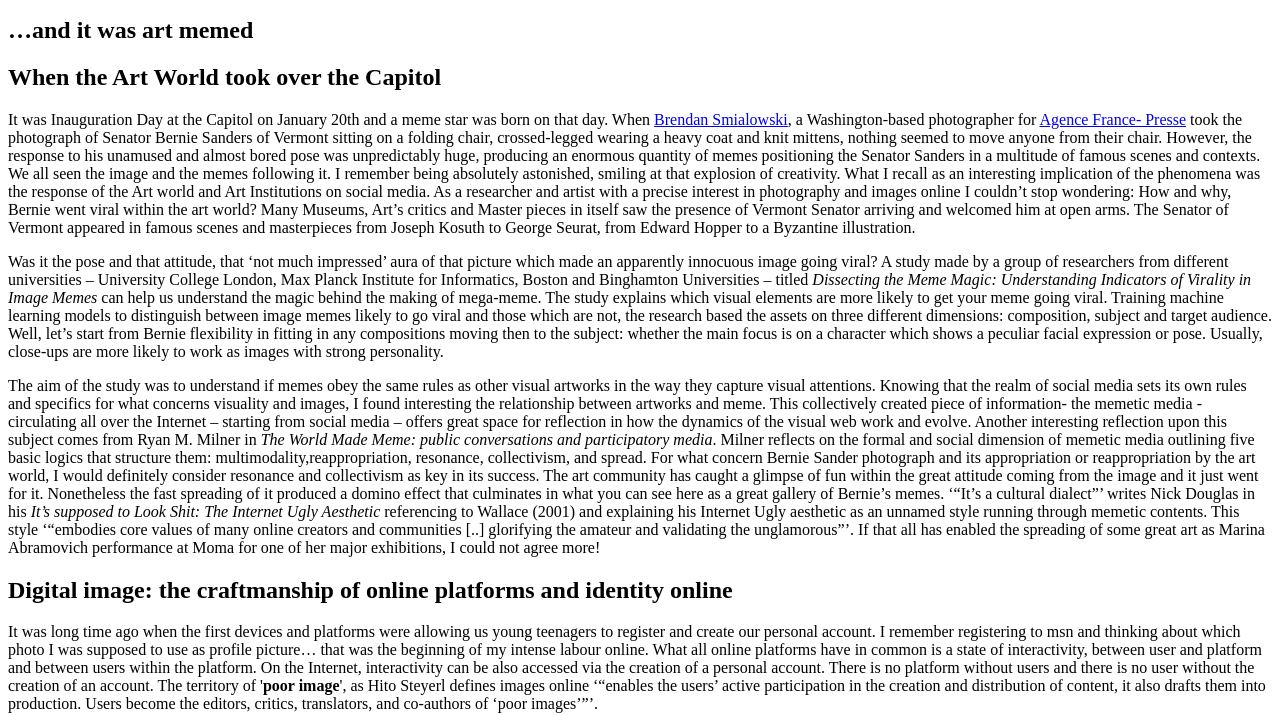
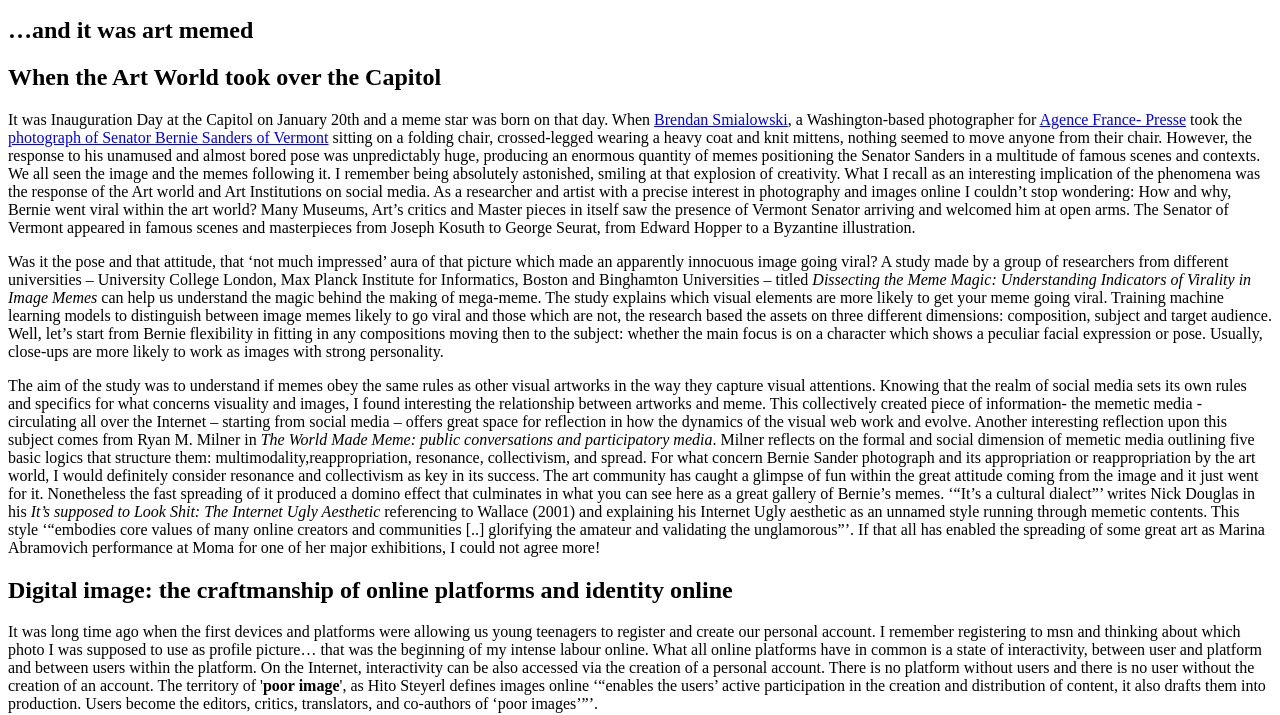
Before and after one commit to chiarazando/digitalcultures, a plain HTML site: page index.html in a window 1280 px wide. Shown: the part 101-816 px from the top of the page. Drawn offline with Linux system fonts and the light colour scheme.

Commit message:
Update index.html

```diff
--- a/index.html
+++ b/index.html
@@ -17,7 +17,7 @@
 
 		<p>It was Inauguration Day at the Capitol on January 20th and a meme star was born on that day.
 When <a href="https://correspondent.afp.com/brendan-smialowski">Brendan Smialowski</a>, a Washington-based photographer for <a href="https://www.afp.com/en">Agence France- Presse</a>
-took the <a hfer="https://www.gettyimages.co.uk/detail/news-photo/former-presidential-candidate-senator-bernie-sanders-sits-news-photo/1230690429?adppopup=true">photograph of Senator Bernie Sanders of Vermont</a>
+took the <a href="https://correspondent.afp.com/brendan-smialowski">photograph of Senator Bernie Sanders of Vermont</a>
 sitting on a folding chair, crossed-legged wearing a heavy coat and knit mittens,
 nothing seemed to move anyone from their chair. However, the response to his unamused and almost bored pose was unpredictably huge,
 producing an enormous quantity of memes positioning the Senator Sanders in a multitude of famous scenes and contexts.
```
